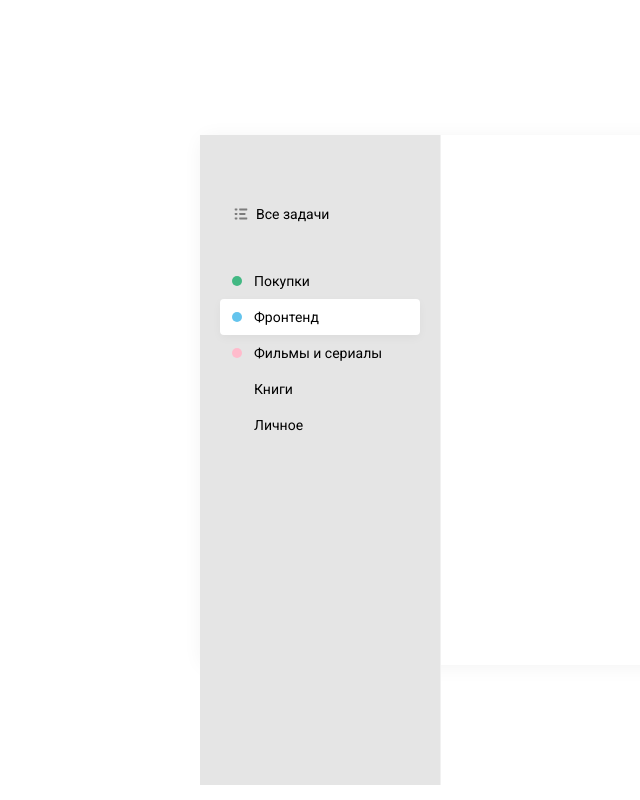
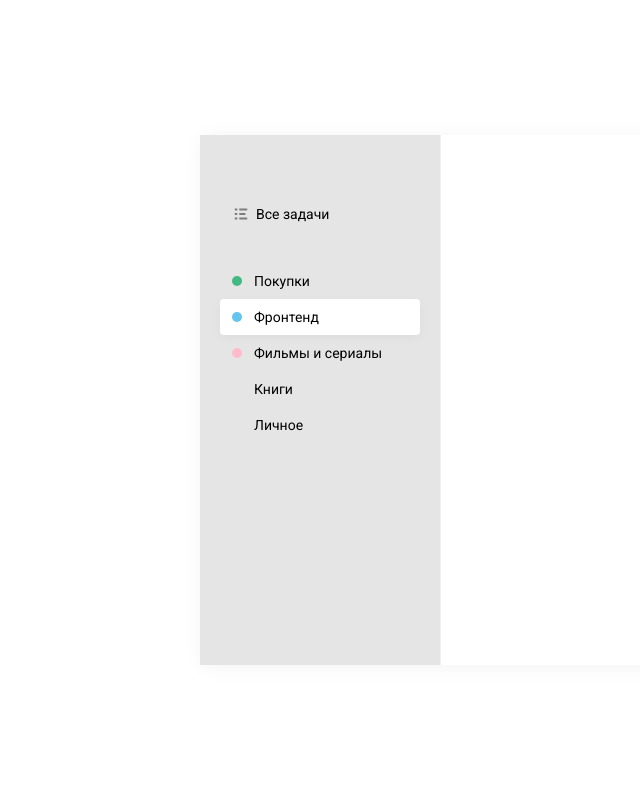
Before and after one commit to dkazarov/todo-react, a React (Create React App) app: page / in a window 1280 px wide. Shown: the whole page, without its empty margins (65-705 px from the left). Built offline with nearby package versions, Linux system fonts and the light colour scheme.

Commit message:
fix height in sidebar component

```diff
--- a/src/index.scss
+++ b/src/index.scss
@@ -21,7 +21,7 @@
   &__sidebar {
     background-color: #e5e5e5;
     width: 200px;
-    height: 100%;
+    height: calc(100% - 120px);
     border-right: 1px solid #f1f1f1;
     padding: 60px 20px;
   }
```
